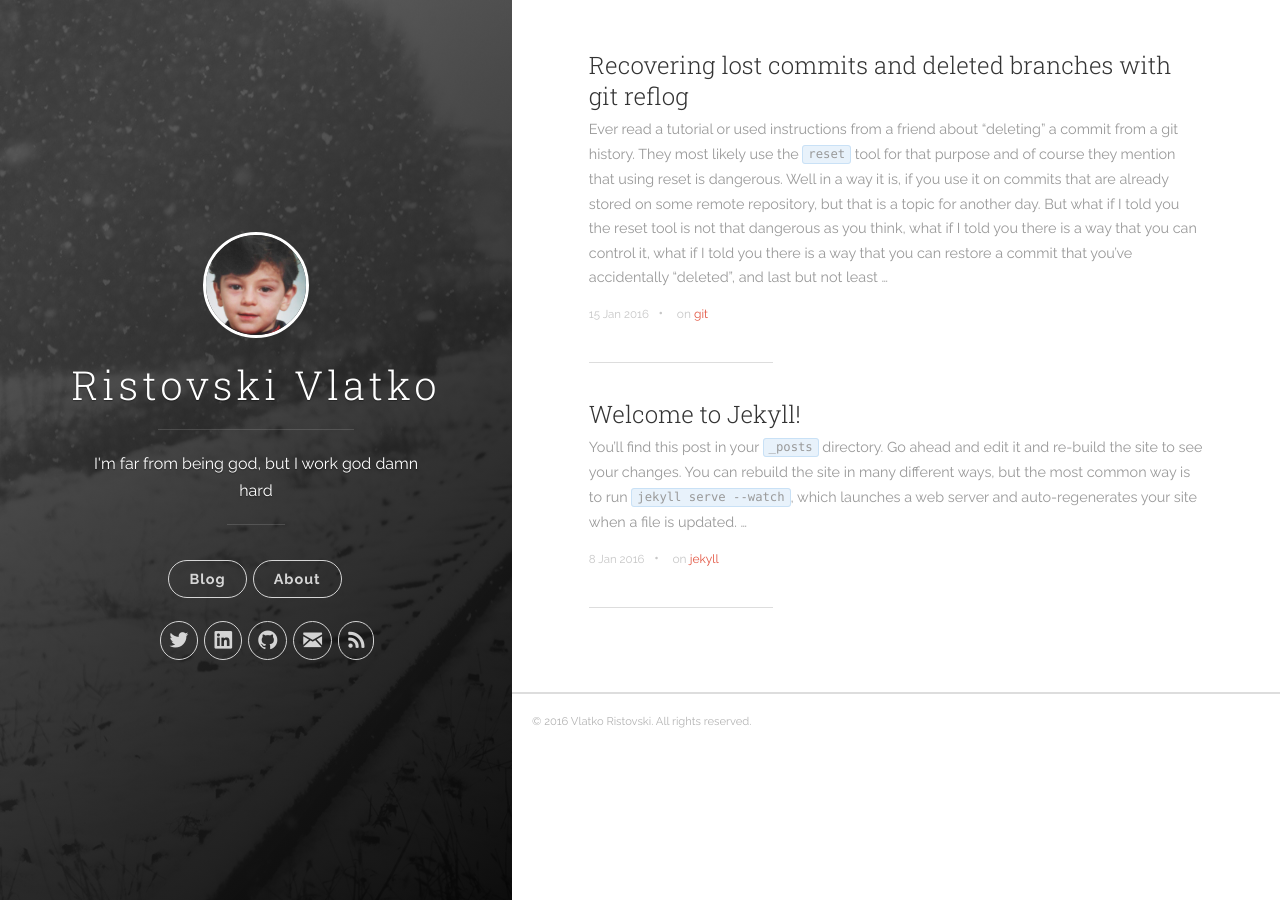
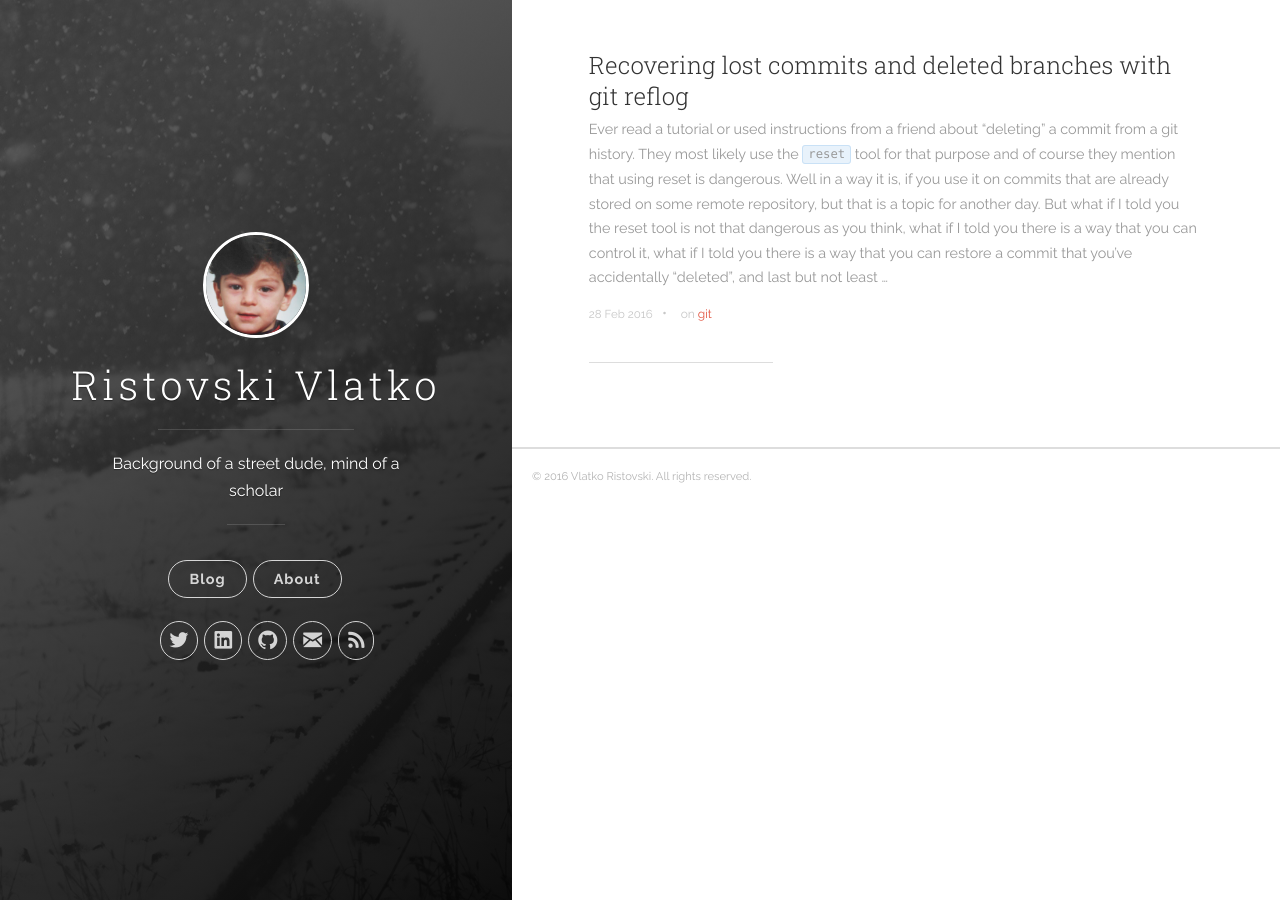
Before and after one commit to ristovskiv/ristovskiv.github.com, a Jekyll site: the page built from index.html, in a window 1280 px wide. Built offline with Jekyll 4.4.1, drawn with Linux system fonts in a browser that asks for light colours; nearby versions of some CDN libraries; the list of posts is cut into pages by our own code.

Commit message:
change date to git reflog blot post

```diff
--- a/_config.yml
+++ b/_config.yml
@@ -1,6 +1,6 @@
 # Site settings
 title: 'Ristovski Vlatko'
-description: "I'm far from being god, but I work god damn hard"
+description: "Background of a street dude, mind of a scholar"
 url: 'http://ristovskiv.github.io'
 baseurl: '/'
 google_analytics: 'UA-73706419-1'
--- a/_posts/2016-01-08-welcome-to-jekyll.markdown
+++ /dev/null
@@ -1,26 +0,0 @@
----
-layout: post
-title:  "Welcome to Jekyll!"
-date:   2016-01-08 15:04:23
-categories: [jekyll]
-tags: [jekyll]
----
-You’ll find this post in your `_posts` directory. Go ahead and edit it and re-build the site to see your changes. You can rebuild the site in many different ways, but the most common way is to run `jekyll serve --watch`, which launches a web server and auto-regenerates your site when a file is updated.
-
-To add new posts, simply add a file in the `_posts` directory that follows the convention `YYYY-MM-DD-name-of-post.ext` and includes the necessary front matter. Take a look at the source for this post to get an idea about how it works.
-
-Jekyll also offers powerful support for code snippets:
-
-{% highlight ruby %}
-def print_hi(name)
-  puts "Hi, #{name}"
-end
-print_hi('Tom')
-#=> prints 'Hi, Tom' to STDOUT.
-{% endhighlight %}
-
-Check out the [Jekyll docs][jekyll] for more info on how to get the most out of Jekyll. File all bugs/feature requests at [Jekyll’s GitHub repo][jekyll-gh]. If you have questions, you can ask them on [Jekyll’s dedicated Help repository][jekyll-help].
-
-[jekyll]:      http://jekyllrb.com
-[jekyll-gh]:   https://github.com/jekyll/jekyll
-[jekyll-help]: https://github.com/jekyll/jekyll-help
--- a/_posts/2016-02-15-git-reflog.markdown
+++ b/_posts/2016-02-28-git-reflog.md
@@ -1,7 +1,6 @@
 ---
 layout: post
 title:  "Recovering lost commits and deleted branches with git reflog"
-date:   2016-01-15 15:04:23
 categories: [git]
 tags: [git]
 ---
@@ -32,11 +31,11 @@ I did mention before, and I want to emphasize it again, reflog only tracks the l
 
 ## Branch in distress
 
-Let's see another frequent real world case where we can witness the power of reflog. [GRRM][george-martin] assigned us to write the story for one of his characters from "Game of Thrones", Tyrion Lannister. So we create a separate branch called tyrion-lannister and we start working and commiting.
+Let's see another frequent real world case where we can witness the power of reflog. [GRRM][george-martin] wanted us to help him and assigned us to write the remaining story for one of his characters from "Game of Thrones", Tyrion Lannister. So we create a separate branch called tyrion-lannister and we start working and commiting.
 
 ![tyrion-lannister-branch](https://monosnap.com/file/gDu8GjoisrB80MNm5MmZzb5KyjWB2e.png "git log --pretty=oneline")
 
-Suddenly GRRM decides to kill him and all of our additional work becomes useless, so we don't need our branch anymore even though our commits are not merged with master and we delete him by checking out to master first `git checkout master` and then running `git branch -D tyrion-lannister`. But the script was leaked before being published and the readers and viewers of the show aren't happy, in fact they are furious. GRRM changes his mind and wants us to continue with our work. But wait...our whole work was on the tyrion-lannister branch and we didn't merge that branch anywhere. Reflog to the rescue. As we mentioned before git never deletes commits, he just deleted the branch. So if we can find the latest commit from that branch we can recreate the branch. So to find the last commit from that branch we need to see the reflog
+Suddenly GRRM decides to kill our character and all of our additional work becomes useless, so we don't need our branch anymore even though our commits are not merged with master and we delete it by checking out to master first `git checkout master` and then running `git branch -D tyrion-lannister`. But the script was leaked before being published and the readers and viewers of the show aren't happy, in fact they are furious. GRRM changes his mind and wants us to continue with our work. But wait...our whole work was on the tyrion-lannister branch and we didn't merge that branch anywhere. Reflog to the rescue. As we mentioned before git never deletes commits, he just deleted the branch. So if we can find the latest commit from that branch we can recreate it. To find the last commit from that branch we need to see the reflog
 
 ![git-reflog-branch-deleted](https://monosnap.com/file/NOhKq8qfEURyFrEv4JJ3zWvaX5Sc4K.png "git reflog")
 
```
Also changed, not shown: about.md (+2 -0 lines).
